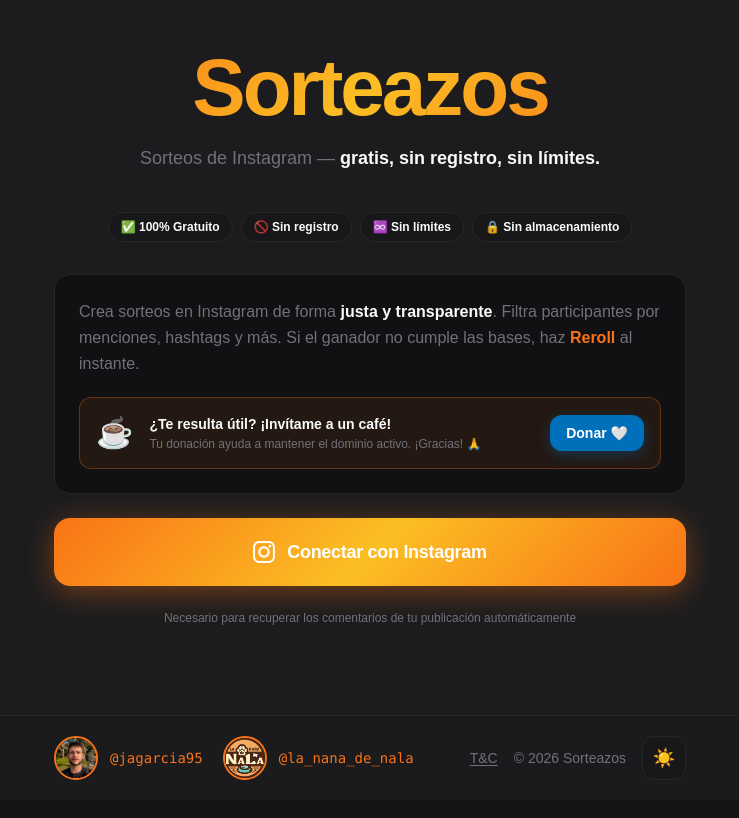
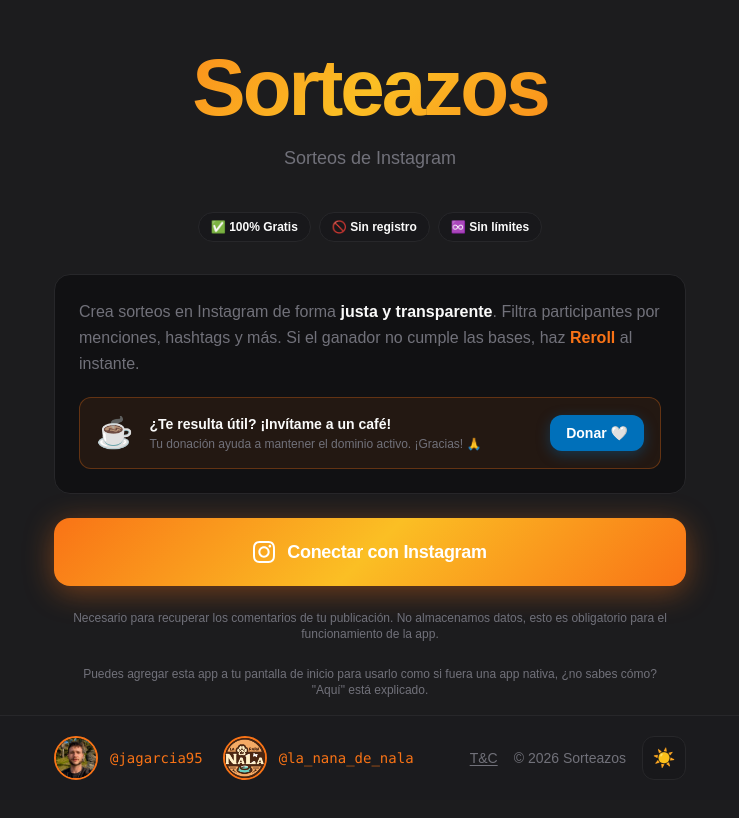
Before and after one commit to Jm24Cule/sorteazosApp, a Next.js app: page /sorteo in a window 1280 px wide. Shown: the top 818 px of the page, without its empty margins (270-1009 px from the left). Built offline with nearby package versions, Linux system fonts and the light colour scheme.

Commit message:
textos de ayuda cambiados

```diff
--- a/src/app/sorteo/page.tsx
+++ b/src/app/sorteo/page.tsx
@@ -336,14 +336,13 @@ export default function SorteoPage() {
                 Sorteazos
               </h2>
               <p className="text-lg" style={{color:t.muted}}>
-                Sorteos de Instagram —{' '}
-                <span style={{color:t.text,fontWeight:700}}>gratis, sin registro, sin límites.</span>
+                Sorteos de Instagram{' '}
               </p>
             </div>
 
             {/* Feature badges */}
             <div className="flex flex-wrap justify-center gap-2 mb-8">
-              {['✅ 100% Gratuito','🚫 Sin registro','♾️ Sin límites','🔒 Sin almacenamiento'].map(b=>(
+              {['✅ 100% Gratis','🚫 Sin registro','♾️ Sin límites'].map(b=>(
                 <span key={b} className="text-xs font-semibold px-3 py-1.5 rounded-full"
                   style={{background:t.surface2,border:`1px solid ${t.border}`,color:t.text}}>{b}</span>
               ))}
@@ -392,7 +391,10 @@ export default function SorteoPage() {
               )}
             </button>
             <p className="text-center text-xs mt-6 px-4" style={{color:t.muted}}>
-              Necesario para recuperar los comentarios de tu publicación automáticamente
+              Necesario para recuperar los comentarios de tu publicación. No almacenamos datos, esto es obligatorio para el funcionamiento de la app.
+            </p>
+            <p className="text-center text-xs mt-6 px-4" style={{color:t.muted}}>
+              Puedes agregar esta app a tu pantalla de inicio para usarlo como si fuera una app nativa, ¿no sabes cómo? "Aquí" está explicado.
             </p>
           </div>
         )}
```
